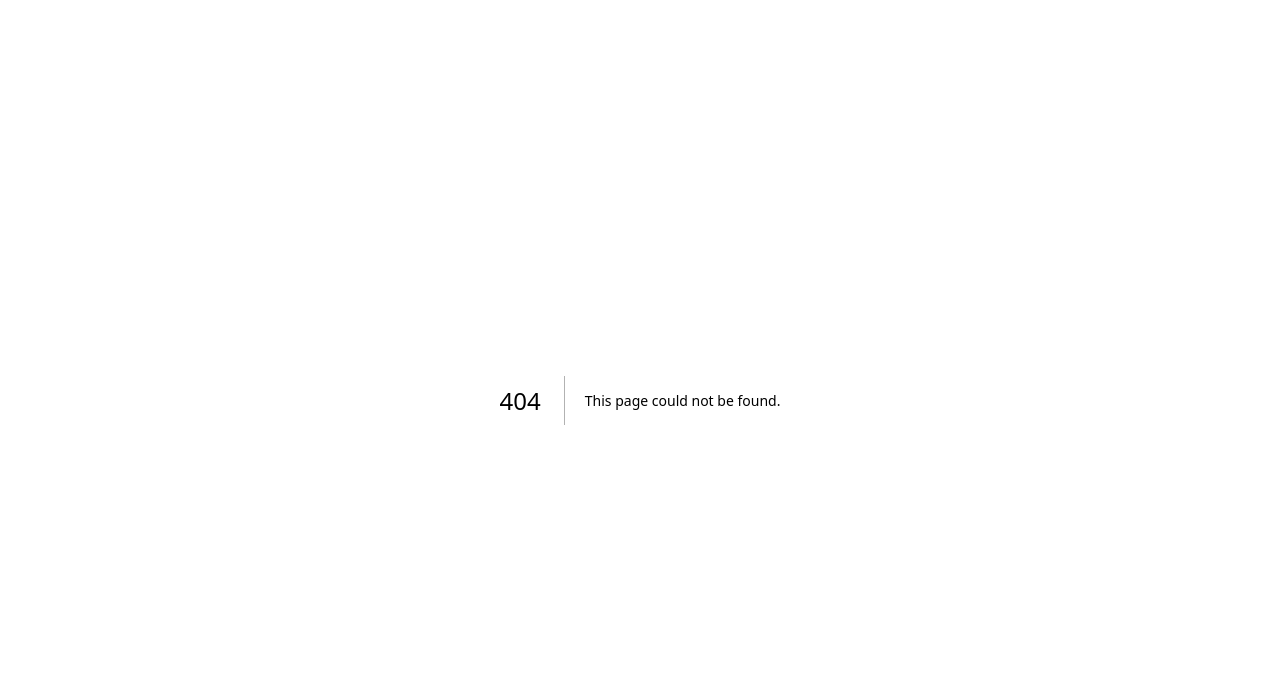
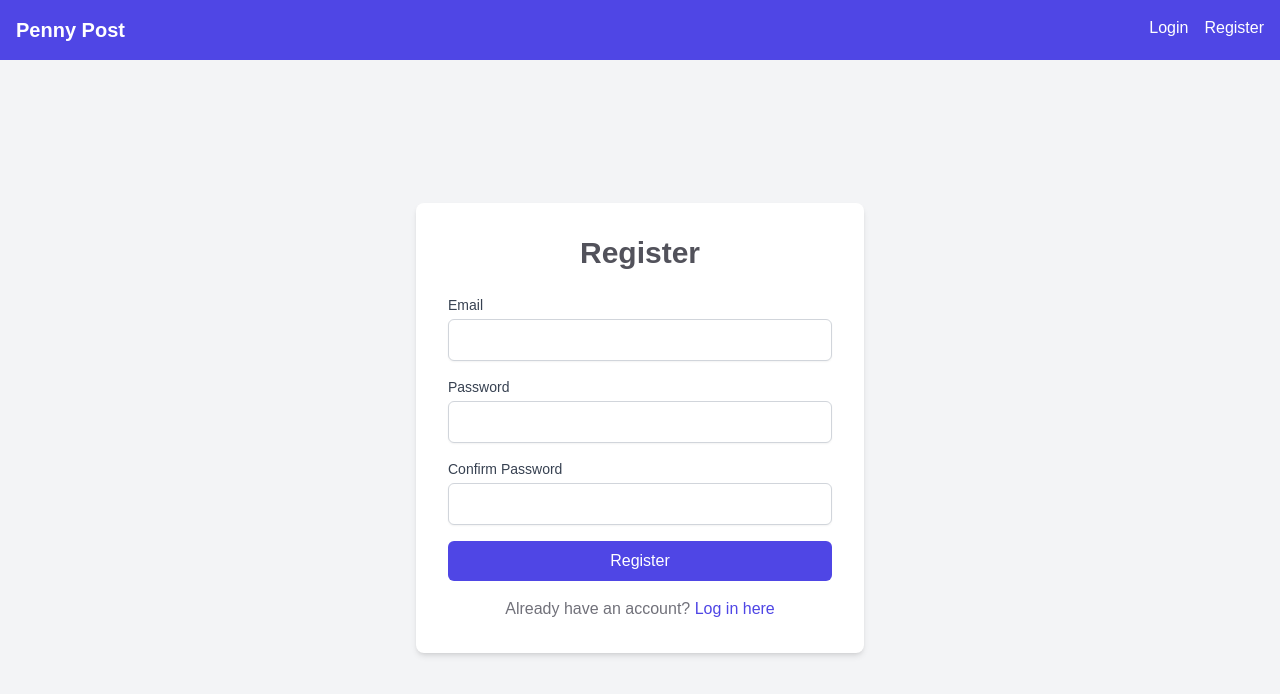
Before and after one commit to victorelgersma/penny-post, a Next.js app: page /register in a window 1280 px wide. Before the commit this address had no page. Shown: the top 694 px of the page. Built offline with nearby package versions, Linux system fonts and the light colour scheme.

Commit message:
added registration page

```diff
--- /dev/null
+++ b/app/components/Navbar.tsx
@@ -0,0 +1,26 @@
+"use client";
+
+import Link from 'next/link';
+
+export default function Navbar() {
+  return (
+    <nav className="bg-indigo-600 p-4">
+      <div className="container mx-auto flex justify-between">
+        {/* Logo or Home link */}
+        <Link href="/" className="text-white text-xl font-bold">
+          Penny Post
+        </Link>
+
+        {/* Links */}
+        <div className="flex space-x-4">
+          <Link href="/login" className="text-white hover:text-gray-300">
+            Login
+          </Link>
+          <Link href="/register" className="text-white hover:text-gray-300">
+            Register
+          </Link>
+        </div>
+      </div>
+    </nav>
+  );
+}
--- a/app/globals.css
+++ b/app/globals.css
@@ -10,7 +10,7 @@
 @media (prefers-color-scheme: dark) {
   :root {
     --background: #0a0a0a;
-    --foreground: #ededed;
+    --foreground: #A9A9A9;
   }
 }
 
--- a/app/login/page.tsx
+++ b/app/login/page.tsx
@@ -1,6 +1,6 @@
-
 'use client'; // Ensures the component runs on the client side
 
+import Navbar from '../components/Navbar';
 import { useState } from 'react';
 import { useRouter } from 'next/navigation';
 
@@ -27,13 +27,15 @@ export default function LoginPage() {
   };
 
   return (
+    <>
+    <Navbar />
     <div className="flex items-center justify-center min-h-screen bg-gray-100">
       <div className="bg-white p-8 rounded-lg shadow-md w-full max-w-md">
-        <h1 className="text-2xl font-semibold mb-6 text-center">Login</h1>
+        <h1 className="text-2xl text-foreground font-semibold mb-6 text-center">Login</h1>
         Try logging in with user@example.com and password123
         <form onSubmit={handleLogin} className="space-y-6">
           <div>
-            <label htmlFor="email" className="block text-sm font-medium text-gray-700">Email</label>
+            <label htmlFor="email" className="block text-sm text-foreground font-medium text-black">Email</label>
             <input
               type="email"
               id="email"
@@ -69,5 +71,6 @@ export default function LoginPage() {
         </form>
       </div>
     </div>
+   </>
   );
 }
--- a/app/page.tsx
+++ b/app/page.tsx
@@ -16,6 +16,9 @@ export default function HomePage() {
             <Link href="/login" className="text-white hover:text-gray-300">
               Login
             </Link>
+            <Link href="/register" className="text-white hover:text-gray-300">
+            Register
+            </Link>
           </div>
         </div>
       </nav>
--- /dev/null
+++ b/app/register/page.tsx
@@ -0,0 +1,111 @@
+'use client';
+
+import Navbar from '../components/Navbar'
+import { useState } from 'react';
+import Link from 'next/link';
+
+export default function RegisterPage() {
+  const [email, setEmail] = useState('');
+  const [password, setPassword] = useState('');
+  const [confirmPassword, setConfirmPassword] = useState('');
+  const [error, setError] = useState('');
+  const [success, setSuccess] = useState('');
+
+  const handleRegister = (e: React.FormEvent) => {
+    e.preventDefault();
+    setError('');
+    setSuccess('');
+
+    // Basic validation
+    if (!email || !password || !confirmPassword) {
+      setError('All fields are required');
+      return;
+    }
+
+    if (password !== confirmPassword) {
+      setError('Passwords do not match');
+      return;
+    }
+
+    // Simulate successful registration for now
+    setSuccess('Registration successful! You can now log in.');
+    setEmail('');
+    setPassword('');
+    setConfirmPassword('');
+  };
+
+  return (
+    <div className="min-h-screen bg-gray-100">
+      {/* Navbar */}
+      <Navbar />
+
+      {/* Registration Form */}
+      <div className="flex items-center justify-center min-h-[calc(100vh-64px)]">
+        <div className="bg-white p-8 rounded-lg shadow-md w-full max-w-md">
+          <h1 className="text-3xl font-semibold text-zinc-600 mb-6 text-center">Register</h1>
+
+          {error && <p className="text-red-500 text-center mb-4">{error}</p>}
+          {success && <p className="text-green-500 text-center mb-4">{success}</p>}
+
+          <form onSubmit={handleRegister}>
+            <div className="mb-4">
+              <label htmlFor="email" className="block text-sm font-medium text-gray-700">
+                Email
+              </label>
+              <input
+                type="email"
+                id="email"
+                value={email}
+                onChange={(e) => setEmail(e.target.value)}
+                className="mt-1 p-2 block w-full border border-gray-300 rounded-md shadow-sm focus:ring-indigo-500 focus:border-indigo-500"
+                required
+              />
+            </div>
+
+            <div className="mb-4">
+              <label htmlFor="password" className="block text-sm font-medium text-gray-700">
+                Password
+              </label>
+              <input
+                type="password"
+                id="password"
+                value={password}
+                onChange={(e) => setPassword(e.target.value)}
+                className="mt-1 p-2 block w-full border border-gray-300 rounded-md shadow-sm focus:ring-indigo-500 focus:border-indigo-500"
+                required
+              />
+            </div>
+
+            <div className="mb-4">
+              <label htmlFor="confirmPassword" className="block text-sm font-medium text-gray-700">
+                Confirm Password
+              </label>
+              <input
+                type="password"
+                id="confirmPassword"
+                value={confirmPassword}
+                onChange={(e) => setConfirmPassword(e.target.value)}
+                className="mt-1 p-2 block w-full border border-gray-300 rounded-md shadow-sm focus:ring-indigo-500 focus:border-indigo-500"
+                required
+              />
+            </div>
+
+            <button
+              type="submit"
+              className="w-full bg-indigo-600 text-white py-2 px-4 rounded-md hover:bg-indigo-700 transition"
+            >
+              Register
+            </button>
+          </form>
+
+          <p className="mt-4 text-zinc-500 text-center">
+            Already have an account?{' '}
+            <Link href="/login" className="text-indigo-600 hover:underline">
+              Log in here
+            </Link>
+          </p>
+        </div>
+      </div>
+    </div>
+  );
+}
```
Also changed, not shown: 1 other file (tests, documents, lock files or other folders).
